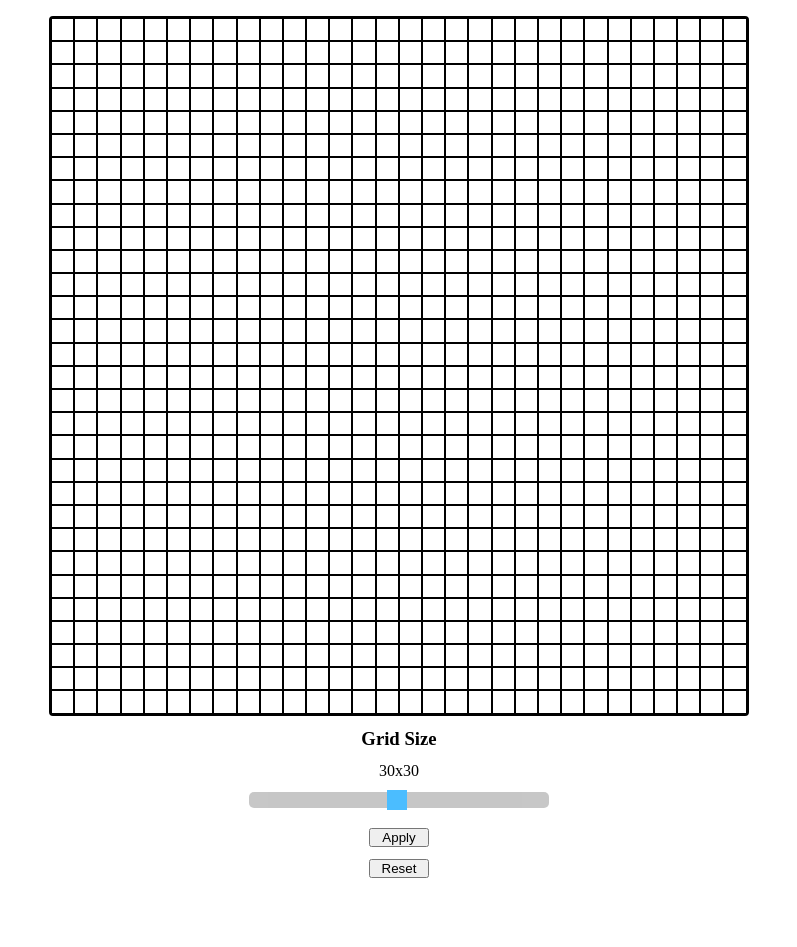
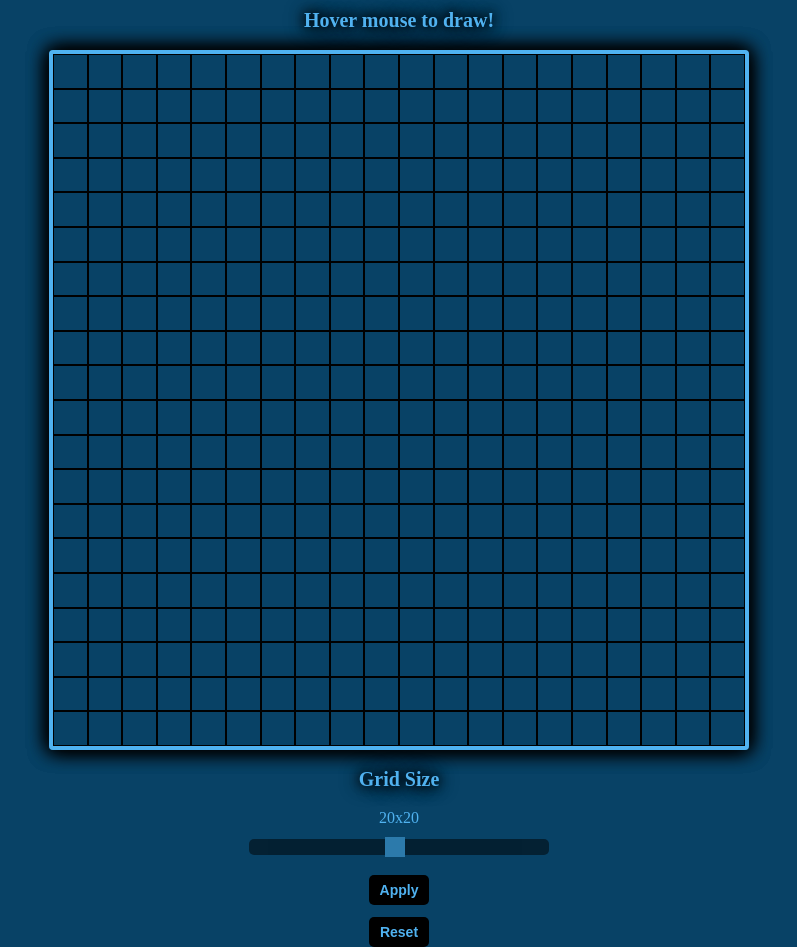
Before and after one commit to DylanH28/etch-a-sketch, a plain HTML site: page index.html in a window 1280 px wide. Shown: the part 96-1043 px from the top of the page, without its empty margins (241-1038 px from the left). Before the commit the page ends 974 px from the top, so only its background shows below. Drawn offline with Linux system fonts and the light colour scheme.

Commit message:
Added style and color.

```diff
--- a/index.html
+++ b/index.html
@@ -13,8 +13,8 @@
     <div class="grid"></div>
     <h3>Grid Size</h3>
     <div class="controls">
-        <div class="gridSize">30x30</div>
-        <input type="range" min="1" max="60" value="30" class="slider" id="myRange">
+        <div class="gridSize">20x20</div>
+        <input type="range" min="1" max="40" value="20" class="slider" id="myRange">
         <button class="apply">Apply</button>
         <button class="reset">Reset</button>
     </div>
--- a/script.js
+++ b/script.js
@@ -5,7 +5,7 @@ let gridInput = document.querySelector('input');
 const applyGridSize = document.querySelector('.apply');
 
 //Creates default grid
-let boxSize = 30;
+let boxSize = 20;
 createGrid(boxSize);
 
 //Creating divs using javascript
--- a/style.css
+++ b/style.css
@@ -1,3 +1,9 @@
+:root {
+    --color-cyan: #50b2f0;
+    --color-darkblue: #084266;
+    --color-black: #000000;
+}
+
 *,
 *::before,
 *::after {
@@ -6,18 +12,35 @@
   margin: 0;
 }
 
+html {
+    background-color: var(--color-darkblue);
+}
+
 h1, h2, h3 {
     display: flex;
     justify-content: center;
     padding: 12px;
+    color: var(--color-cyan);
+    text-shadow: 0 0 10px #000000, 0 0 15px #000000, 0 0 20px #000000;
+}
+
+h1 {
+    font-size: 60px;
+}
+
+h2, h3 {
+    font-size: 20px;
+    margin-bottom: 6px;
 }
 
 .grid {
     width: 700px;
     height: 700px;
-    border: 2px solid black;
+    border: 4px solid var(--color-cyan);
+    box-shadow: 0 0 20px #000000, 0 0 20px #000000, 0 0 20px #000000;
     border-radius: 4px;
     margin: 0 auto;
+    margin-bottom: 6px;
     display: flex;
     justify-content: space-around;
     flex-flow: row wrap;
@@ -26,6 +49,8 @@ h1, h2, h3 {
 .gridSize {
     display: flex;
     justify-content: center;
+    color: var(--color-cyan);
+    font-size: 16px;
 }
 
 .controls {
@@ -42,9 +67,9 @@ h1, h2, h3 {
     border-radius: 5px;
     margin: 0 auto;
     margin-bottom: 8px;
-    background: #afafaf;
+    background: var(--color-black);
     outline: none; /* Remove outline */
-    opacity: 0.7; /* Set transparency for mouse-over effects on hover */
+    opacity: 0.5; /* Set transparency for mouse-over effects on hover */
     -webkit-transition: .2s; /* 0.2 seconds transition on hover */
     transition: opacity .2s;
 }
@@ -58,8 +83,26 @@ h1, h2, h3 {
     appearance: none;
     width: 20px;
     height: 20px;
-    background: #00a2ff;
+    background: var(--color-cyan);
     cursor: pointer;
+}
+
+button {
+    width: 60px;
+    height: 30px;
+    color: var(--color-cyan);
+    background-color: var(--color-black);
+    border: none;
+    border-radius: 5px;
+    font-size: 14px;
+    font-weight: bold;
+}
+
+button:hover {
+    color: var(--color-black);
+    background-color: var(--color-cyan);
+    box-shadow: 0 0 20px #000000, 0 0 20px #000000, 0 0 20px #000000;
+
 }
 
 .apply, .reset {
```
